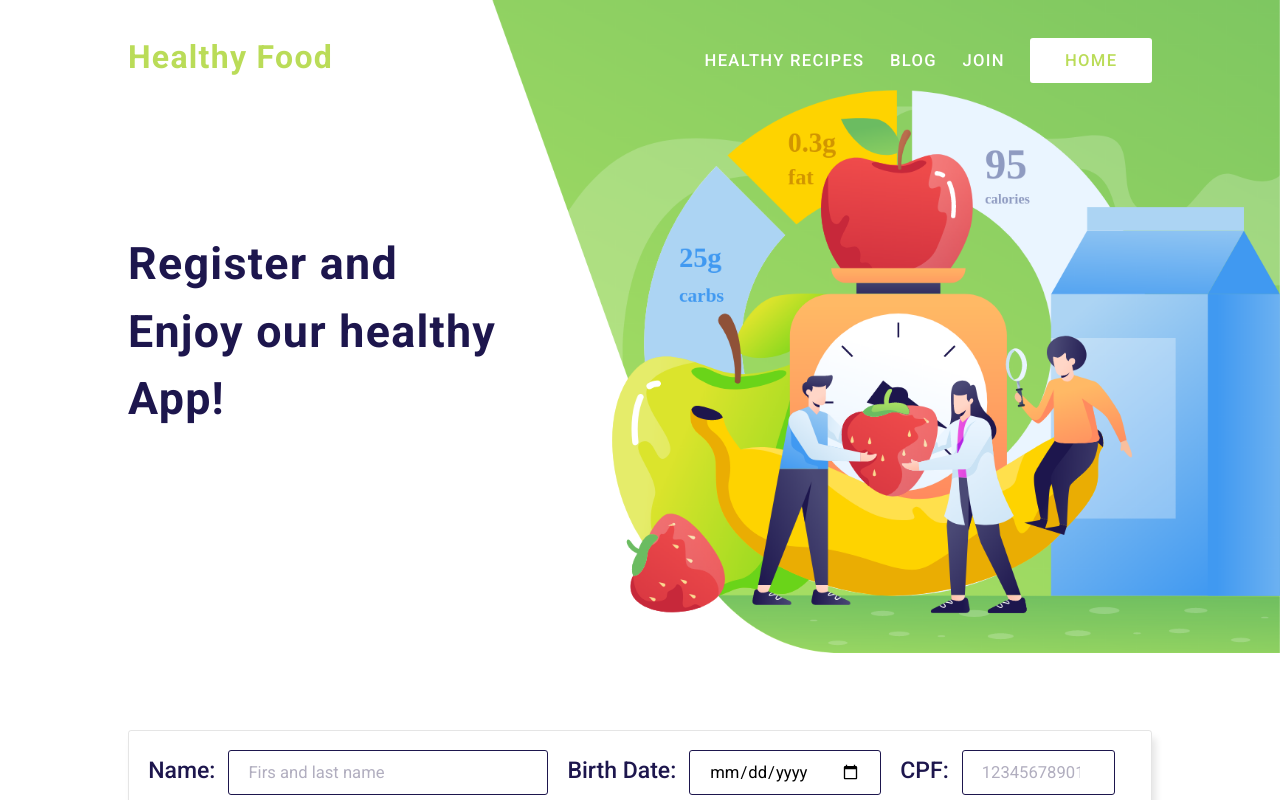
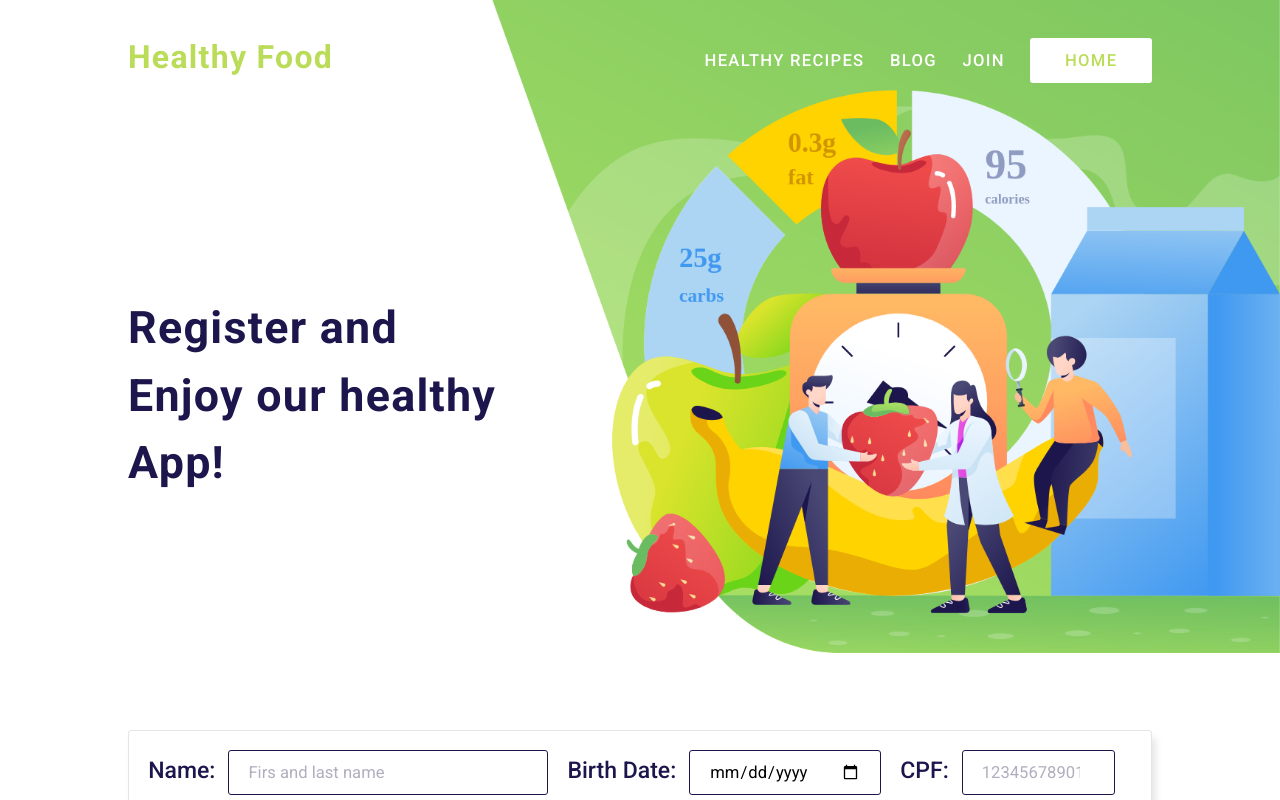
Before and after one commit to thaygrance/healthy-food-app, a React (Create React App) app: page /register in a window 1280 px wide. Shown: the top 800 px of the page. Built offline with nearby package versions, Linux system fonts and the light colour scheme.

Commit message:
padding-top RegisterTag 25vw

```diff
--- a/src/components/RegisterDiv/styles.js
+++ b/src/components/RegisterDiv/styles.js
@@ -11,7 +11,7 @@ export const RegisterTag = styled.div`
     height:55vw;
     padding-left:10vw;
     margin-top:-8vw;
-    padding-top: 20vw;
+    padding-top: 25vw;
     width:100%;
 
     h2 {
```
